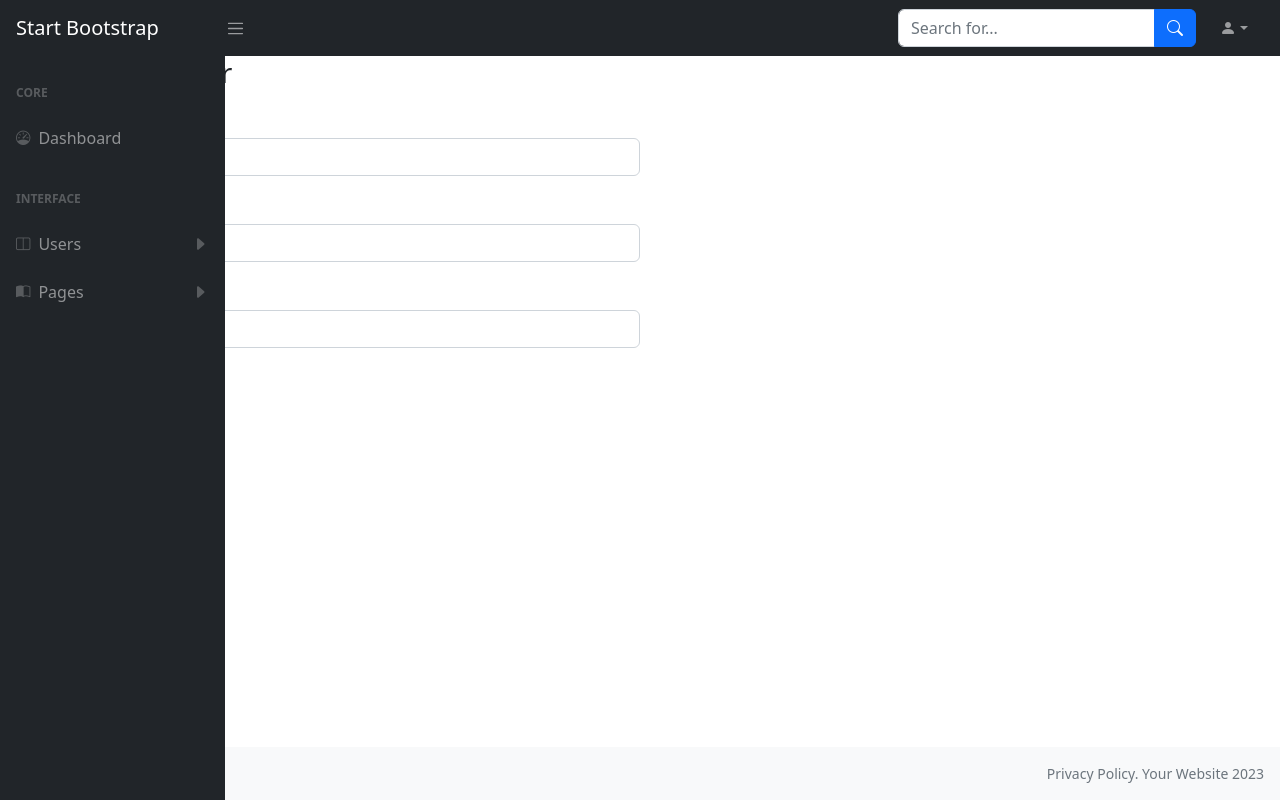
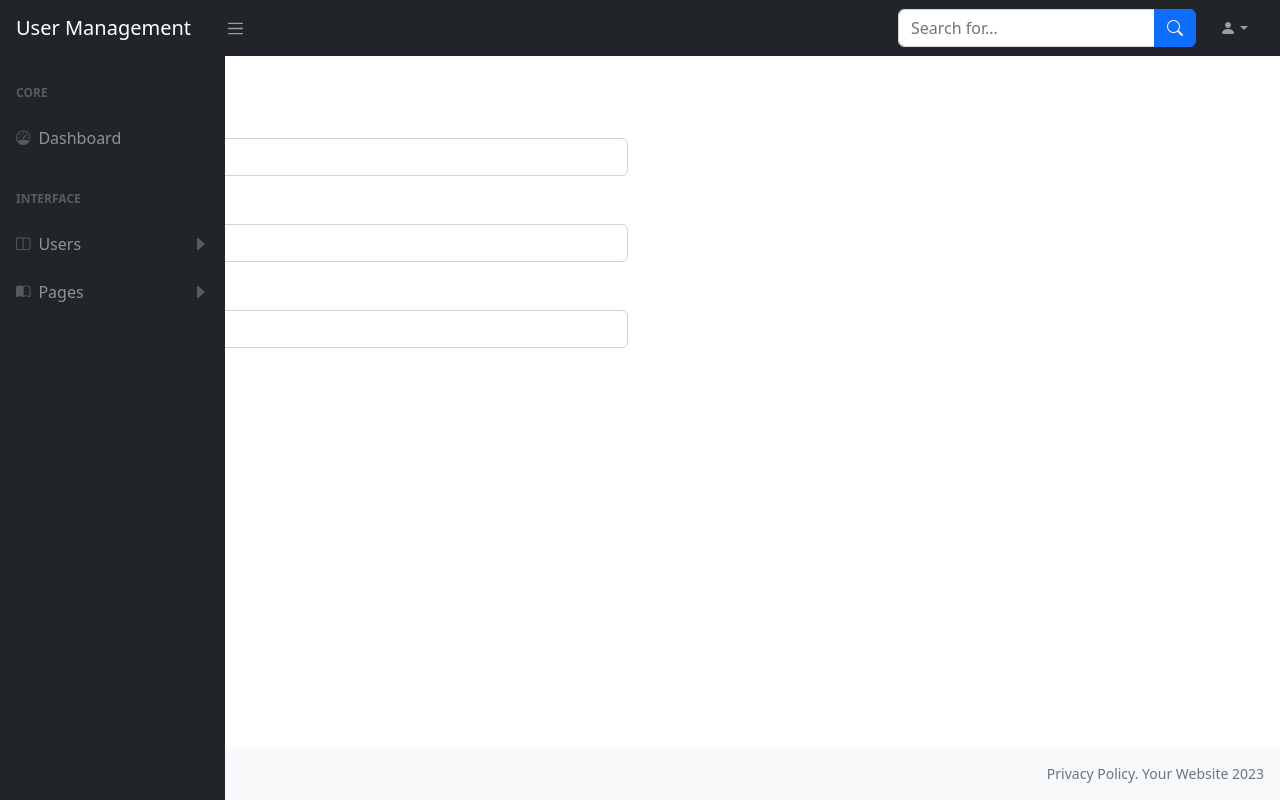
Before and after one commit to Manivannan-SenthamaraiKannan/User-Management-CRUD, a React (Create React App) app in the folder myapp/: page /createuser in a window 1280 px wide. Built offline with nearby package versions, Linux system fonts and the light colour scheme.

Commit message:
Final Commit

```diff
--- a/myapp/src/App.js
+++ b/myapp/src/App.js
@@ -4,7 +4,7 @@ import { BrowserRouter as Router, Routes, Route } from 'react-router-dom';
 import Login from './Pages/Login';
 import ForgotPassword from './Pages/ForgotPassword';
 import Register from './Pages/Register';
-import Dashboard from './Dashboard';
+// import Dashboard from './Dashboard';
 import Users from './Components/Users';
 import EditUser from './Components/EditUsers';
 import CreateUser from './Components/CreateUsers';
@@ -21,7 +21,7 @@ function App() {
     <Router>
       <div className="App">
         <Routes>
-          <Route path='/' element={<Dashboard />} />
+          <Route path='/' element={<Users />} />
           <Route path='/login' element={<Login />} />
           <Route path='/password' element={<ForgotPassword />} />
           <Route path='/register' element={<Register />} />
--- a/myapp/src/Components/CreateUsers.js
+++ b/myapp/src/Components/CreateUsers.js
@@ -27,7 +27,7 @@ const CreateUser = (props) => {
         <div className='sb-nav-fixed'>
             <nav class="sb-topnav navbar navbar-expand navbar-dark bg-dark">
                 {/* <!-- Navbar Brand--> */}
-                <Link class="navbar-brand ps-3" to="/">Start Bootstrap</Link>
+                <Link class="navbar-brand ps-3" to="/">User Management</Link>
                 {/* <!-- Sidebar Toggle--> */}
                 <button class="btn btn-link btn-sm order-1 order-lg-0 me-4 me-lg-0 navbar-toggler-icon" id="sidebarToggle" href="#!"></button>
                 {/* <!-- Navbar Search--> */}
--- a/myapp/src/Components/EditUsers.js
+++ b/myapp/src/Components/EditUsers.js
@@ -39,7 +39,7 @@ const EditUser = ({ editUser, props }) => {
         <div className='sb-nav-fixed'>
             <nav class="sb-topnav navbar navbar-expand navbar-dark bg-dark">
                 {/* <!-- Navbar Brand--> */}
-                <Link class="navbar-brand ps-3" to="/">Start Bootstrap</Link>
+                <Link class="navbar-brand ps-3" to="/">User Management</Link>
                 {/* <!-- Sidebar Toggle--> */}
                 <button class="btn btn-link btn-sm order-1 order-lg-0 me-4 me-lg-0 navbar-toggler-icon" id="sidebarToggle" href="#!"></button>
                 {/* <!-- Navbar Search--> */}
--- a/myapp/src/Components/Users.js
+++ b/myapp/src/Components/Users.js
@@ -43,7 +43,7 @@ const Users = (props) => {
         <div className='sb-nav-fixed'>
             <nav class="sb-topnav navbar navbar-expand navbar-dark bg-dark">
                 {/* <!-- Navbar Brand--> */}
-                <Link class="navbar-brand ps-3" to="/">Start Bootstrap</Link>
+                <Link class="navbar-brand ps-3" to="/">User Management</Link>
                 {/* <!-- Sidebar Toggle--> */}
                 <button class="btn btn-link btn-sm order-1 order-lg-0 me-4 me-lg-0 navbar-toggler-icon" id="sidebarToggle" href="#!"></button>
                 {/* <!-- Navbar Search--> */}
@@ -85,7 +85,7 @@ const Users = (props) => {
                                 <div class="collapse" id="collapseLayouts" aria-labelledby="headingOne" data-bs-parent="#sidenavAccordion">
                                     <nav class="sb-sidenav-menu-nested nav">
                                         <Link class="nav-link" to="/user">Users</Link>
-                                        <Link class="nav-link" to="/createuser/:id">Create-users</Link>
+                                        <Link class="nav-link" to="/createuser/">Create-users</Link>
                                         <Link class="nav-link" to="/edituser">Edit-users</Link>
                                     </nav>
                                 </div>
@@ -177,14 +177,6 @@ const Users = (props) => {
                         </div>
                     </main>
                     {/* Enf of page content */}
-                    <footer class="py-3 bg-light mt-auto">
-                        <div class="container-fluid px-3">
-                            <div class="d-flex align-items-center justify-content-between small">
-                                <div class="text-muted">Copyright &copy; Your Website 2023</div>
-                                <div class="text-muted">Privacy Policy. Your Website 2023</div>
-                            </div>
-                        </div>
-                    </footer>
                 </div>
             </div>
         </div>
--- a/myapp/src/Dashboard.js
+++ b/myapp/src/Dashboard.js
@@ -1,12 +1,13 @@
 import "bootstrap/dist/js/bootstrap.bundle.min.js";
 import { Link } from 'react-router-dom'
+import Users from "./Components/Users";
 
 const Dashboard = () => {
     return (
         <div className='sb-nav-fixed'>
             <nav class="sb-topnav navbar navbar-expand navbar-dark bg-dark">
                 {/* <!-- Navbar Brand--> */}
-                <Link class="navbar-brand ps-3" to="/">Start Bootstrap</Link>
+                <Link class="navbar-brand ps-3" to="/">User Management</Link>
                 {/* <!-- Sidebar Toggle--> */}
                 <button class="btn btn-link btn-sm order-1 order-lg-0 me-4 me-lg-0 navbar-toggler-icon" id="sidebarToggle" href="#!"></button>
                 {/* <!-- Navbar Search--> */}
@@ -48,7 +49,7 @@ const Dashboard = () => {
                                 <div class="collapse" id="collapseLayouts" aria-labelledby="headingOne" data-bs-parent="#sidenavAccordion">
                                     <nav class="sb-sidenav-menu-nested nav">
                                         <Link class="nav-link" to="/user">Users</Link>
-                                        <Link class="nav-link" to="/createuser/:id">Create-users</Link>
+                                        <Link class="nav-link" to="/createuser/">Create-users</Link>
                                         <Link class="nav-link" to="/edituser">Edit-users</Link>
                                     </nav>
                                 </div>
@@ -79,6 +80,9 @@ const Dashboard = () => {
                 {/* Page Content */}
                 <div id="layoutSidenav_content">
                     <main>
+                        <div className="container-fluid">
+                            <Users />
+                        </div>
                     </main>
                     {/* Enf of page content */}
                     <footer class="py-3 bg-light mt-auto">
```
Also changed, not shown: myapp/src/App.css.
